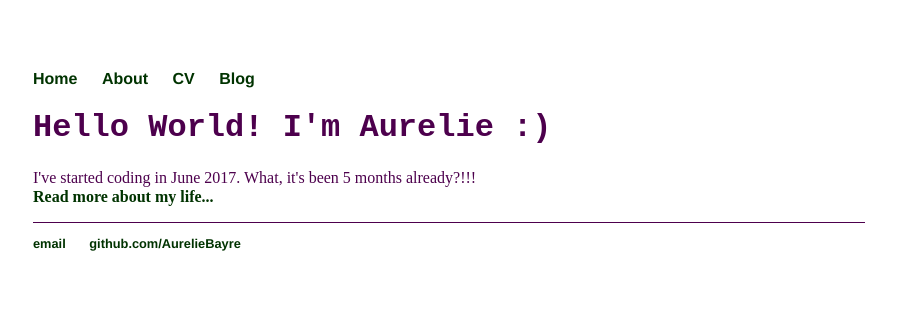
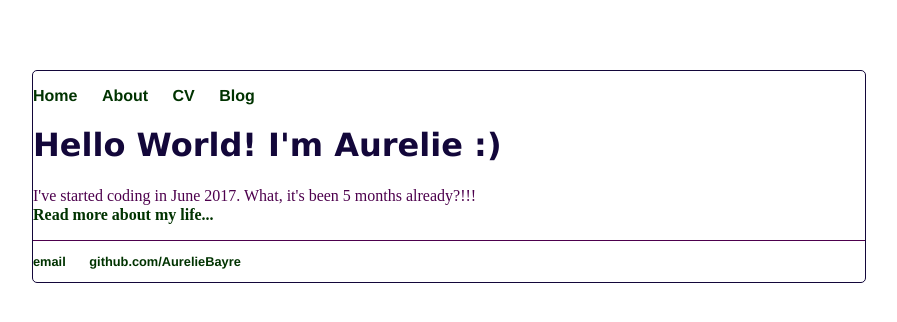
Before and after one commit to AurelieBayre/aurelieBayre.github.io, a Jekyll site: the page built from index.html, in a window 1280 px wide. Shown: the top 322 px of the page, without its empty margins (191-1088 px from the left). Built offline with Jekyll 4.4.1, drawn with Linux system fonts in a browser that asks for light colours.

Commit message:
Update main.css

```diff
--- a/css/main.css
+++ b/css/main.css
@@ -1,4 +1,8 @@
 body {
+    border-style : solid;
+    border-width: 1px;
+    border-color: #13073A;
+    border-radius: 5px;
     margin: 70px auto;
     width: 65%;
 }
@@ -23,8 +27,8 @@ a:hover {
     text-decoration: underline;
 }
 h1 {
-    color: #4d004d;
-    font-family:'Cabin', 'Courier New', 'Monospace';
+    color: #13073A;
+    font-family:'Lucida Sans Unicode', 'Lucida Grande', 'Sans-Serif';
     font-size: 2em;
 }
 p {
```
